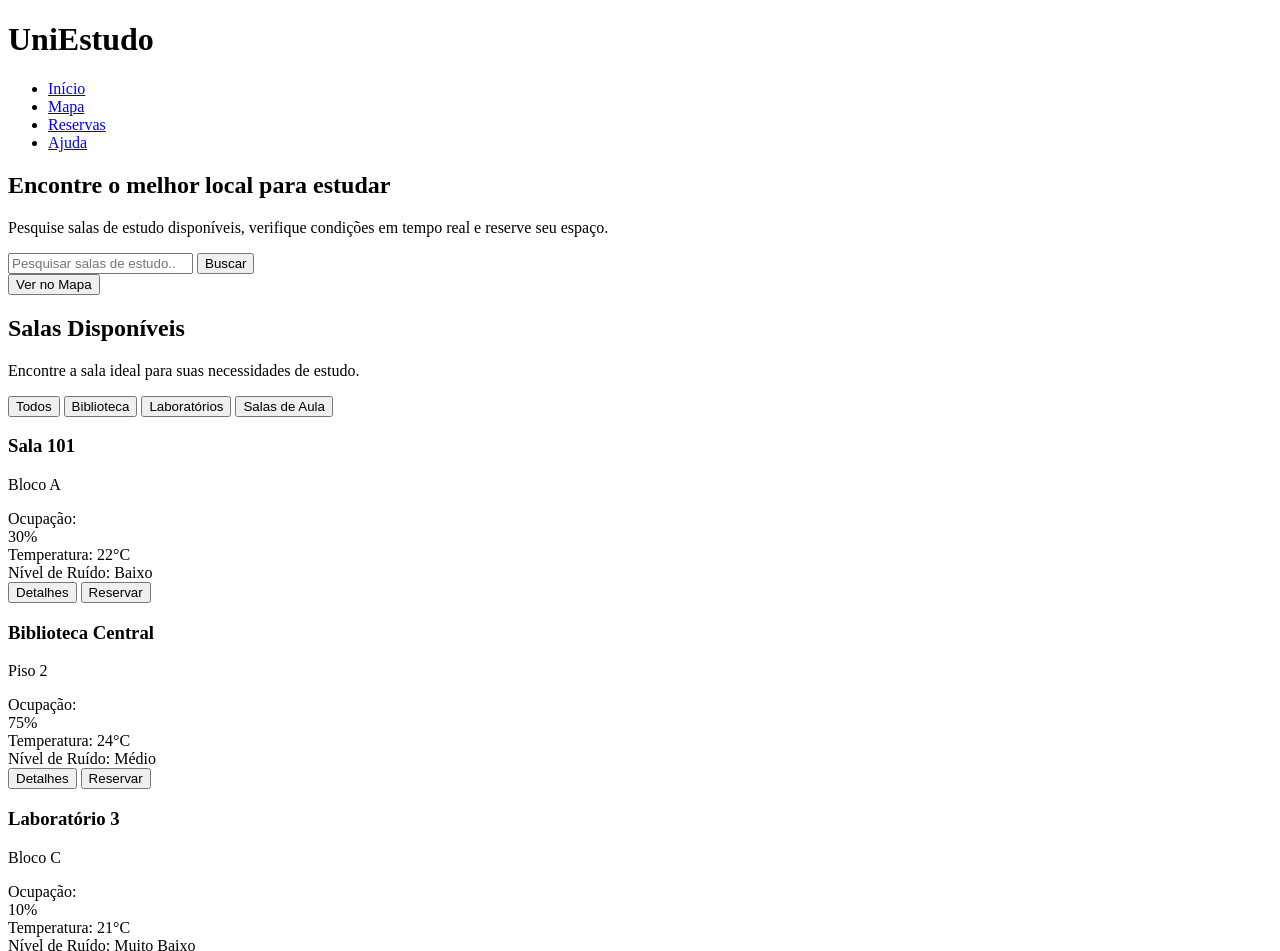
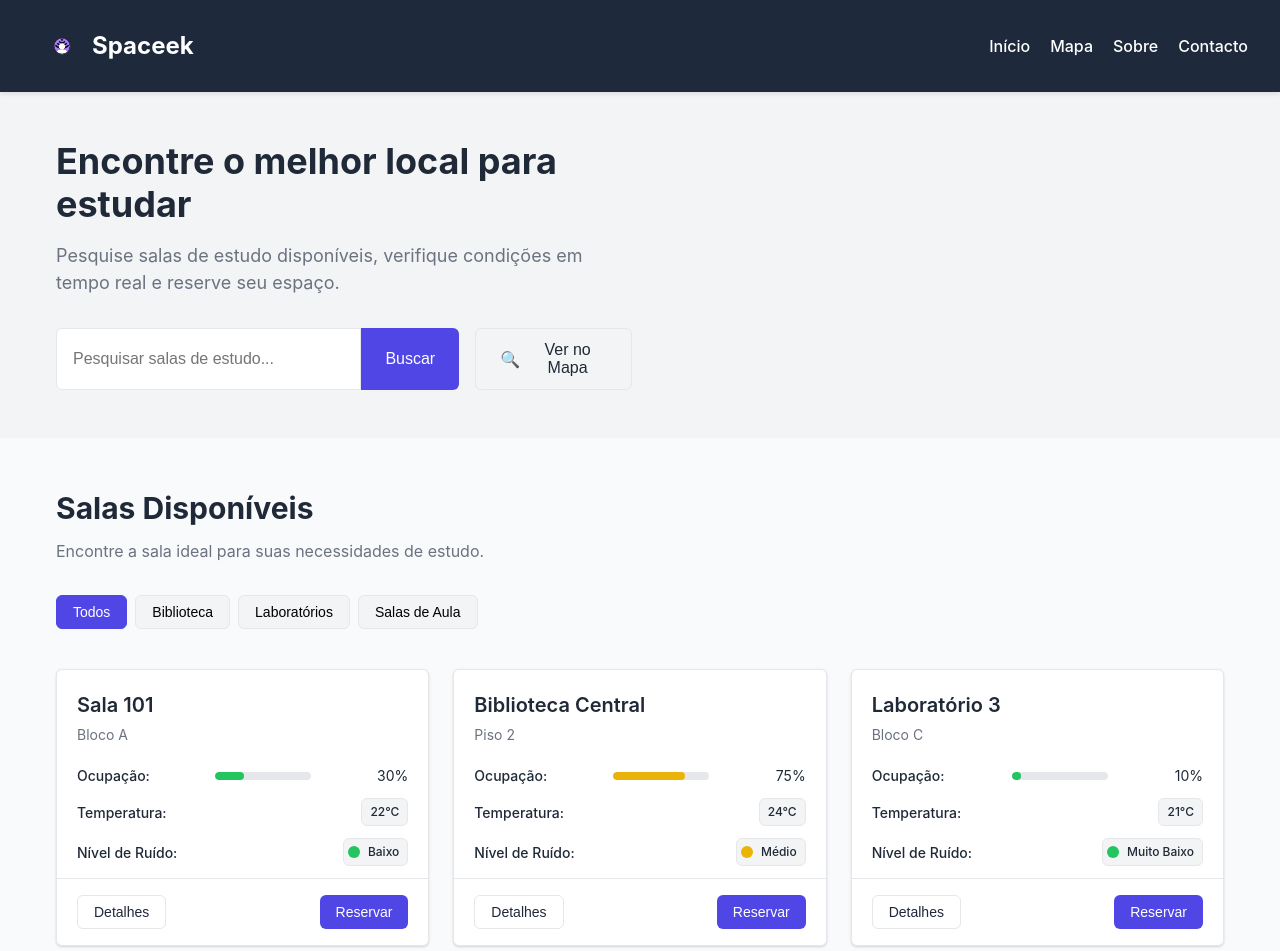
Before and after one commit to DiogoS5/spaceek, a plain HTML site: page intex.html in a window 1280 px wide. Shown: the top 951 px of the page. Drawn offline with Linux system fonts and the light colour scheme.

Commit message:
"Fiz mudanças"

```diff
--- a/intex.html
+++ b/intex.html
@@ -4,22 +4,26 @@
     <meta charset="UTF-8">
     <meta name="viewport" content="width=device-width, initial-scale=1.0">
     <title>Salas de Estudo - Universidade</title>
-    <link rel="stylesheet" href="styles.css">
+    <link rel="stylesheet" href="style.css">
 </head>
 <body>
     <header>
-        <div class="container">
-            <h1>UniEstudo</h1>
-            <nav>
-                <ul>
-                    <li><a href="#" class="active">Início</a></li>
-                    <li><a href="#">Mapa</a></li>
-                    <li><a href="#">Reservas</a></li>
-                    <li><a href="#">Ajuda</a></li>
-                </ul>
-            </nav>
+        <div class="container-header">
+          <div class="logo-area">
+            <img src="imagens/logo.png" alt="Logo do Spaceek" class="logo">
+            <span class="nome-empresa">Spaceek</span>
+          </div>
+          <nav class="menu">
+            <a href="index.html">Início</a>
+            <a href="ficheiros_html/mapa.html">Mapa</a>
+            <a href="ficheiros_html/sobre.html">Sobre</a>
+            <a href="ficheiros_html/contacto.html">Contacto</a>
+          </nav>
+          <div class="menu-hamburger" onclick="toggleMenu()">&#9776;</div>
+
         </div>
-    </header>
+      </header>
+
 
     <main>
         <section class="hero">
@@ -231,5 +235,6 @@
             </nav>
         </div>
     </footer>
+    <script src="script.js"></script>
 </body>
 </html>
--- a/scrip.js
+++ b/scrip.js
@@ -0,0 +1,4 @@
+function toggleMenu() {
+    const menu = document.querySelector('.menu');
+    menu.classList.toggle('active');
+  }
--- a/style.css
+++ b/style.css
@@ -1,5 +1,11 @@
 /* Variáveis CSS */
 :root {
+    --color-primary: #3b82f6;
+    --color-primary-dark: #2563eb;
+    --color-secondary: #fbbf24;
+    --color-border: #d1d5db;
+    --color-text-light: #9ca3af;
+    --border-radius: 0.5rem;
     --color-primary: #4f46e5;
     --color-primary-dark: #4338ca;
     --color-secondary: #f3f4f6;
@@ -47,18 +53,90 @@ ul {
 
 /* Header */
 header {
-    background-color: var(--color-background);
-    box-shadow: var(--shadow);
-    position: sticky;
-    top: 0;
-    z-index: 10;
+    background-color: #1e293b;
+    color: white;
+    padding: 1rem 2rem;
+    box-shadow: 0 2px 5px rgba(0, 0, 0, 0.1);
+    position: relative;
+    width: 100%;
+
 }
 
-header .container {
+.container-header {
     display: flex;
     justify-content: space-between;
     align-items: center;
-    height: 4rem;
+    height: auto;
+}
+
+.logo-area {
+    display: flex;
+    align-items: center;
+}
+
+.logo {
+    width: 40px;
+    height: auto;
+    margin: 10px;
+}
+
+.nome-empresa {
+    font-size: 1.5rem;
+    font-weight: bold;
+}
+
+/*Menu*/
+.menu {
+    display: flex;
+    gap: 20px;
+}
+
+.menu a {
+    color: white;
+    text-decoration: none;
+    font-weight: 500;
+}
+
+.menu a:hover {
+    text-decoration: underline;
+}
+
+/*Estilo para o botão hamburger*/
+
+.menu-hamburger {
+    display: none;
+    font-size: 30px;
+    cursor: pointer;
+    color: white;
+}
+
+/* Estilo do menu quando foi clicado*/
+
+.menu.active {
+    display: block;
+    position: absolute;
+    top: 60px;
+    right: 0;
+    background-color: #1e293b;
+    padding: 1rem;
+    width: 200px;
+    box-shadow: 0 2px 5px rgba(0, 0, 0, 0.1);
+}
+
+/* Menu responsivo (para telas pequenas) */
+@media screen and (max-width: 768px) {
+    .menu {
+      display: none;
+      flex-direction: column;
+    }
+
+    .menu.active {
+      display: flex;
+    }
+
+    .menu-hamburger {
+      display: block;  /* Aparece o botão hamburger */
+    }
 }
 
 header h1 {
@@ -72,14 +150,6 @@ header nav ul {
     gap: 1.5rem;
 }
 
-header nav a {
-    font-size: 0.875rem;
-    font-weight: 500;
-    color: var(--color-text-light);
-    transition: color 0.2s;
-}
-
-header nav a:hover,
 header nav a.active {
     color: var(--color-primary);
 }
```
Also changed, not shown: ficheiros_html/contacto.html (added), ficheiros_html/mapa.html (added), ficheiros_html/sobre.html (added), imagens/logo.png (added).
